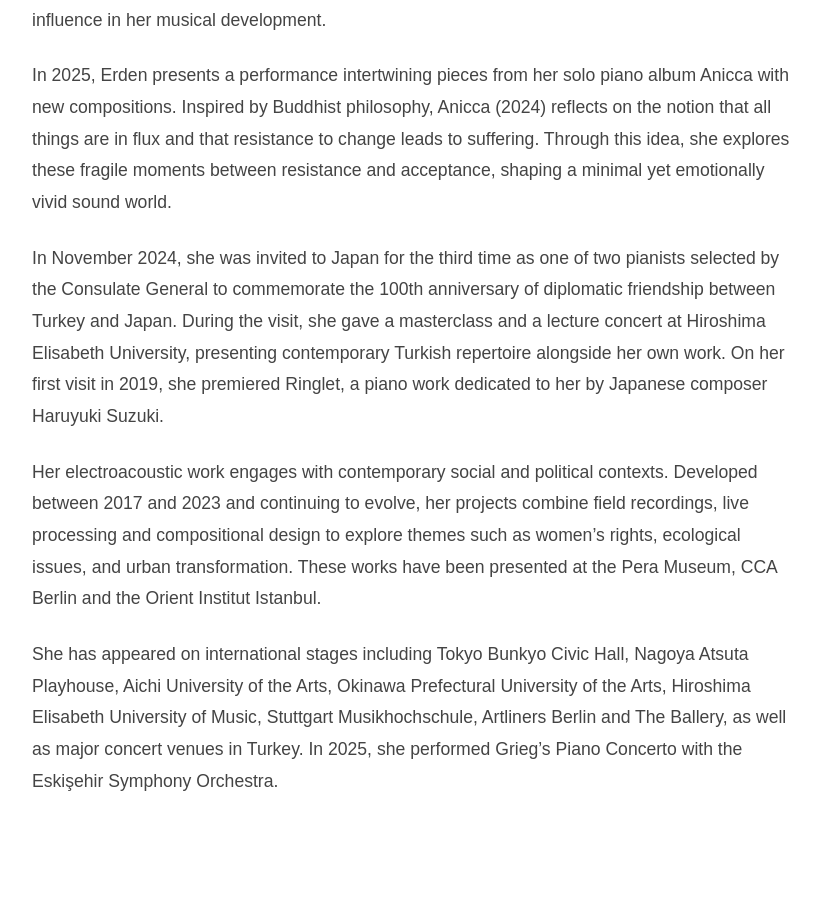
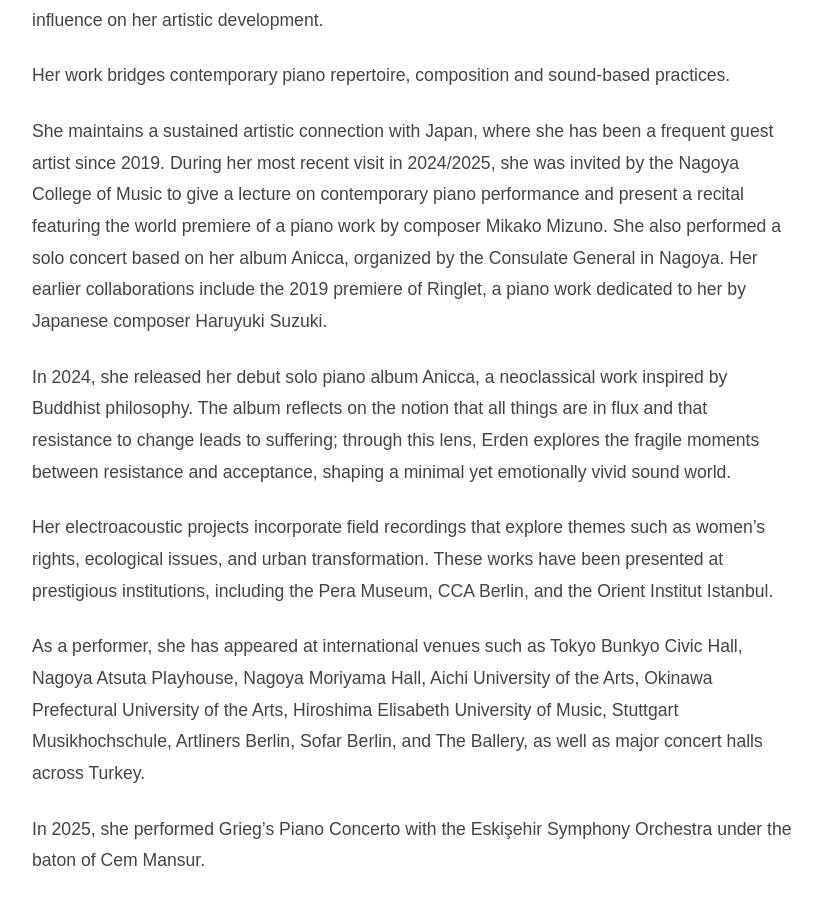
Before and after one commit to berkcapar/denizerden.com, a Next.js app: page /about in a window 1280 px wide. Shown: the part 504-1408 px from the top of the page, without its empty margins (228-1050 px from the left). Before the commit the page ends 1361 px from the top, so only its background shows below. Built offline with nearby package versions, Linux system fonts and the light colour scheme.

Commit message:
new about

```diff
--- a/pages/about.js
+++ b/pages/about.js
@@ -45,30 +45,44 @@ export default function About() {
           <div className="bio-sections">
             <section>
               <p>
-              She began her piano studies at Anadolu University State Conservatory in 2003 and continued under the guidance of Hungarian pianist Robert Farkas. In 2011, she entered the State Conservatory of Mimar Sinan Fine Arts University, studying with Professor Hülya Tarcan and completed her master’s degree in 2017 with research focused on twentieth-century music. She has also worked privately with Elif Şahin (Stuttgart Musikhochschule), who has been an important influence in her musical development.              </p>
-            </section>
-
-            <section>
-              <p>
-              In 2025, Erden presents a performance intertwining pieces from her solo piano album Anicca with new compositions. Inspired by Buddhist philosophy, Anicca (2024) reflects on the notion that all things are in flux and that resistance to change leads to suffering. Through this idea, she explores these fragile moments between resistance and acceptance, shaping a minimal yet emotionally vivid sound world.
+              She began her piano studies at Anadolu University State Conservatory in 2003 and continued under the guidance of Hungarian pianist Robert Farkas. In 2011, she entered the State Conservatory of Mimar Sinan Fine Arts University, where she studied with Professor Hülya Tarcan and completed her master’s degree in 2017, focusing on twentieth-century music. She has also worked privately with Elif Şahin (Stuttgart Musikhochschule), who has been an important influence on her artistic development.
               </p>
             </section>
 
             <section>
               <p>
-              In November 2024, she was invited to Japan for the third time as one of two pianists selected by the Consulate General to commemorate the 100th anniversary of diplomatic friendship between Turkey and Japan. During the visit, she gave a masterclass and a lecture concert at Hiroshima Elisabeth University, presenting contemporary Turkish repertoire alongside her own work. On her first visit in 2019, she premiered Ringlet, a piano work dedicated to her by Japanese composer Haruyuki Suzuki.
+              Her work bridges contemporary piano repertoire, composition and sound-based practices.
               </p>
             </section>
 
             <section>
               <p>
-              Her electroacoustic work engages with contemporary social and political contexts. Developed between 2017 and 2023 and continuing to evolve, her projects combine field recordings, live processing and compositional design to explore themes such as women’s rights, ecological issues, and urban transformation. These works have been presented at the Pera Museum, CCA Berlin and the Orient Institut Istanbul.
+              She maintains a sustained artistic connection with Japan, where she has been a frequent guest artist since 2019. During her most recent visit in 2024/2025, she was invited by the Nagoya College of Music to give a lecture on contemporary piano performance and present a recital featuring the world premiere of a piano work by composer Mikako Mizuno. She also performed a solo concert based on her album Anicca, organized by the Consulate General in Nagoya. Her earlier collaborations include the 2019 premiere of Ringlet, a piano work dedicated to her by Japanese composer Haruyuki Suzuki.
               </p>
             </section>
 
             <section>
               <p>
-              She has appeared on international stages including Tokyo Bunkyo Civic Hall, Nagoya Atsuta Playhouse, Aichi University of the Arts, Okinawa Prefectural University of the Arts, Hiroshima Elisabeth University of Music, Stuttgart Musikhochschule, Artliners Berlin and The Ballery, as well as major concert venues in Turkey. In 2025, she performed Grieg’s Piano Concerto with the Eskişehir Symphony Orchestra.              </p>
+              In 2024, she released her debut solo piano album Anicca, a neoclassical work inspired by Buddhist philosophy. The album reflects on the notion that all things are in flux and that resistance to change leads to suffering; through this lens, Erden explores the fragile moments between resistance and acceptance, shaping a minimal yet emotionally vivid sound world.
+              </p>
+            </section>
+
+            <section>
+              <p>
+              Her electroacoustic projects incorporate field recordings that explore themes such as women’s rights, ecological issues, and urban transformation. These works have been presented at prestigious institutions, including the Pera Museum, CCA Berlin, and the Orient Institut Istanbul.
+              </p>
+            </section>
+
+            <section>
+              <p>
+              As a performer, she has appeared at international venues such as Tokyo Bunkyo Civic Hall, Nagoya Atsuta Playhouse, Nagoya Moriyama Hall, Aichi University of the Arts, Okinawa Prefectural University of the Arts, Hiroshima Elisabeth University of Music, Stuttgart Musikhochschule, Artliners Berlin, Sofar Berlin, and The Ballery, as well as major concert halls across Turkey.
+              </p>
+            </section>
+
+            <section>
+              <p>
+              In 2025, she performed Grieg’s Piano Concerto with the Eskişehir Symphony Orchestra under the baton of Cem Mansur.
+              </p>
             </section>
           </div>
         </article>
```
